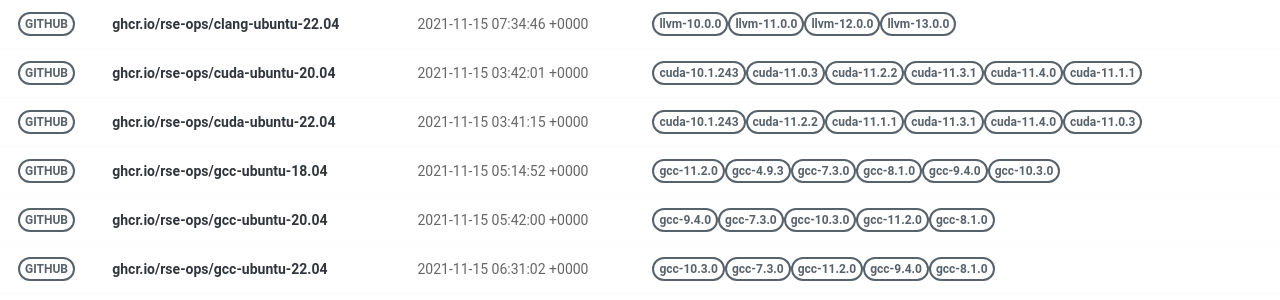
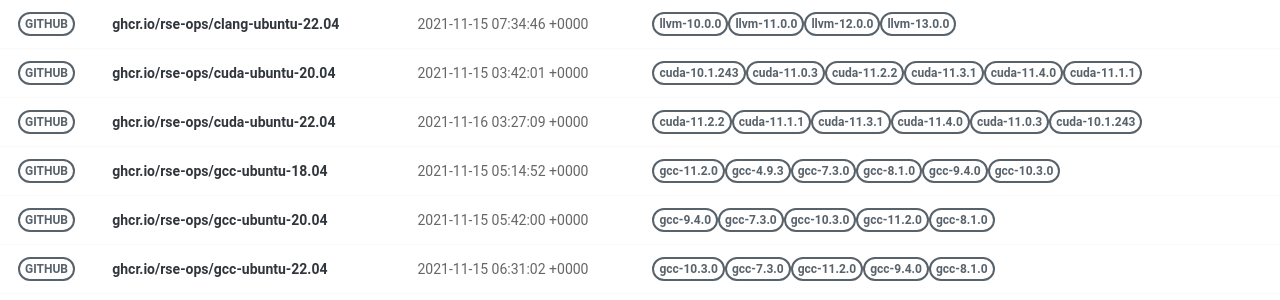
Before and after one commit to rse-ops/docker-images, a Jekyll site: the page built from pages/index.md, in a window 1280 px wide. Shown: the part 228-528 px from the top of the page. Built offline with Jekyll 4.4.1, drawn with Linux system fonts in a browser that asks for light colours; nearby versions of some CDN libraries.

Commit message:
Automated push to update library 2021-11-16

```diff
--- a/_library/ghcr.io-rse-ops-cuda-ubuntu-22.04.md
+++ b/_library/ghcr.io-rse-ops-cuda-ubuntu-22.04.md
@@ -1,14 +1,11 @@
 ---
 layout: container
 name: ghcr.io/rse-ops/cuda-ubuntu-22.04
-updated_at: 2021-11-15 03:41:15.845426
+updated_at: 2021-11-16 03:27:09.030033
 
 
 container_url: https://github.com/orgs/rse-ops/packages/container/package/cuda-ubuntu-22.04
 versions:
- - tag: cuda-10.1.243
-   dockerfile: https://github.com/rse-ops/docker-images/blob/main/ubuntu/cuda/Dockerfile
-   manifest: https://crane.ggcr.dev/manifest/ghcr.io/rse-ops/cuda-ubuntu-22.04:cuda-10.1.243
  - tag: cuda-11.2.2
    dockerfile: https://github.com/rse-ops/docker-images/blob/main/ubuntu/cuda/Dockerfile
    manifest: https://crane.ggcr.dev/manifest/ghcr.io/rse-ops/cuda-ubuntu-22.04:cuda-11.2.2
```
Also changed, not shown: other parts of _library/ghcr.io-rse-ops-cuda-ubuntu-22.04.md (+3 -0 lines).
